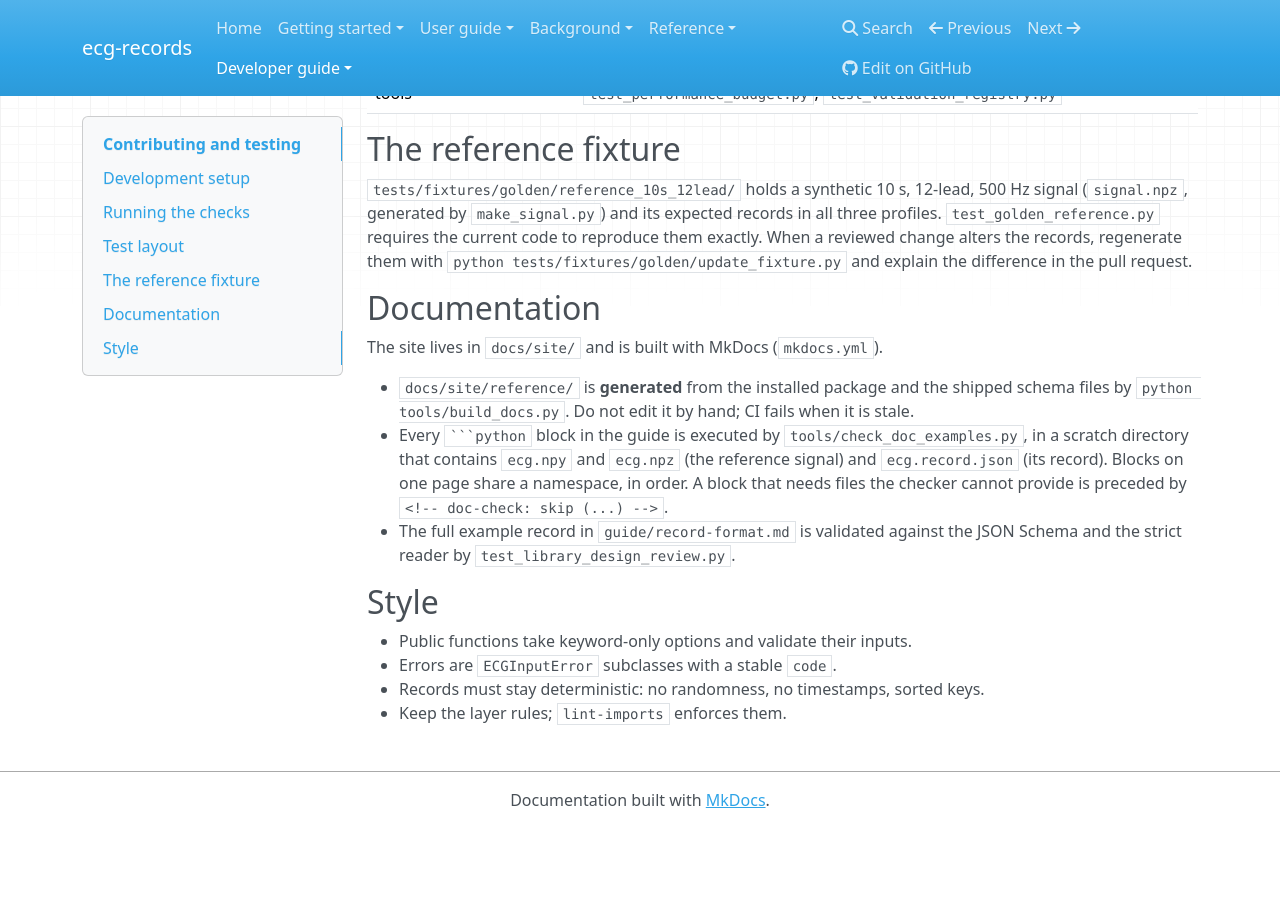
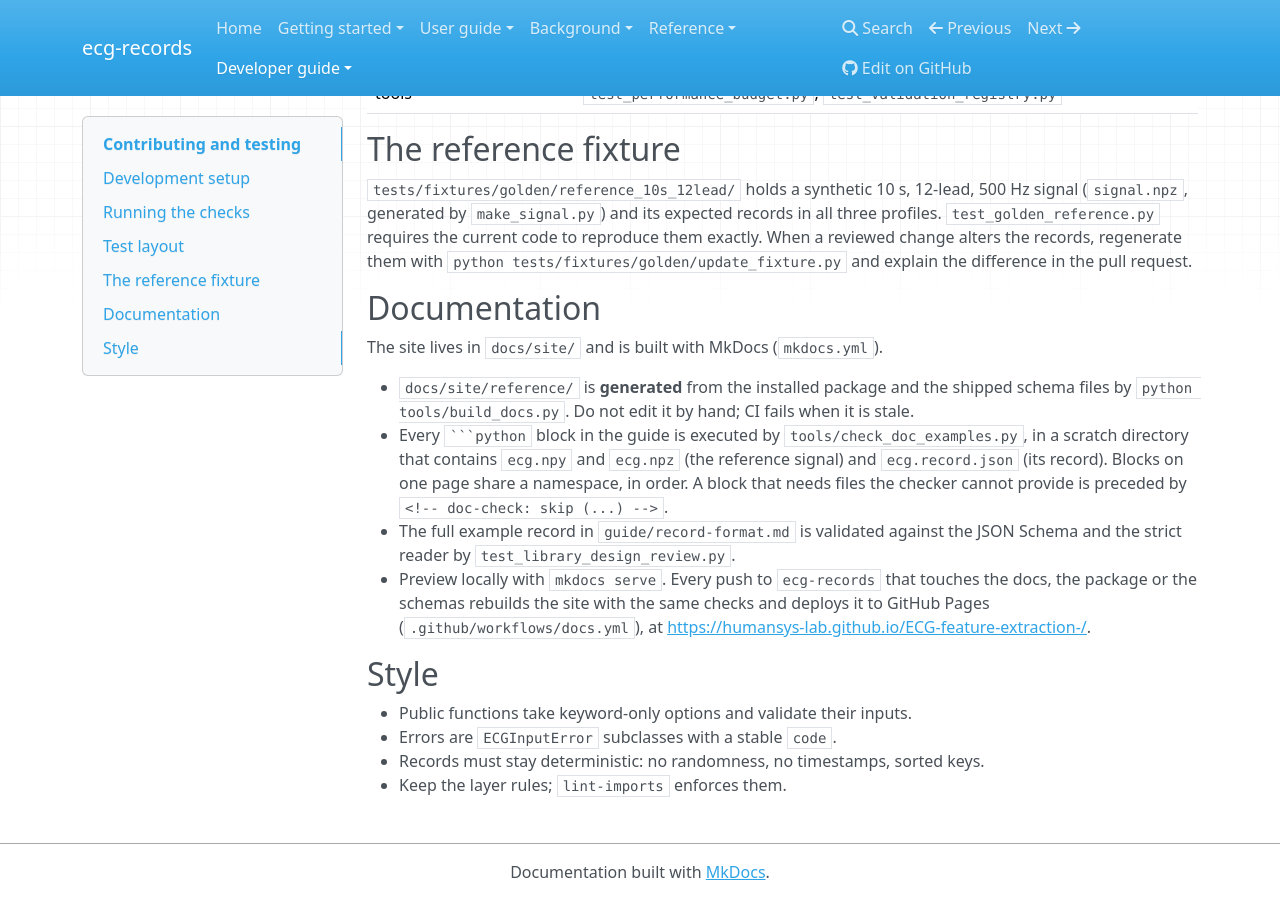
Before and after one commit to humansys-lab/ECG-feature-extraction-, an MkDocs documentation site: the page built from docs/site/development/contributing.md, in a window 1280 px wide and 900 px high, scrolled down 1571 px. Built offline with MkDocs 1.6.1, drawn with Linux system fonts in a browser that asks for light colours; nearby versions of some CDN libraries; before the commit the page ends 2399 px from its top, so only the background shows below that.

Commit message:
Publish the documentation to GitHub Pages
.github/workflows/docs.yml builds the MkDocs site with the same checks as CI
(generated reference pages current, all documentation examples run, strict
build) and deploys it with actions/deploy-pages to
https://humansys-lab.github.io/ECG-feature-extraction-/ on pushes to
ecg-records that touch the docs, package or schemas, or on demand.

Needs a one-time repository setup by an admin: Pages source 'GitHub
Actions', and the ecg-records branch allowed in the github-pages
environment.  mkdocs.yml gains site_url so canonical links and the 404 page
resolve under the repository sub-path.

Co-Authored-By: Claude Opus 5.5 (1M context) <noreply@anthropic.com>

```diff
--- a/docs/site/development/contributing.md
+++ b/docs/site/development/contributing.md
@@ -79,6 +79,10 @@ The site lives in `docs/site/` and is built with MkDocs (`mkdocs.yml`).
   checker cannot provide is preceded by `<!-- doc-check: skip (...) -->`.
 - The full example record in `guide/record-format.md` is validated against the
   JSON Schema and the strict reader by `test_library_design_review.py`.
+- Preview locally with `mkdocs serve`. Every push to `ecg-records` that touches
+  the docs, the package or the schemas rebuilds the site with the same checks
+  and deploys it to GitHub Pages (`.github/workflows/docs.yml`), at
+  <https://humansys-lab.github.io/ECG-feature-extraction-/>.
 
 ## Style
 
--- a/mkdocs.yml
+++ b/mkdocs.yml
@@ -1,7 +1,9 @@
-# Documentation site: `mkdocs build --strict` (output in build/site).
+# Documentation site: `mkdocs build --strict` (output in build/site), published to
+# GitHub Pages by .github/workflows/docs.yml.
 # Reference pages are generated by `python tools/build_docs.py` (`--check` in CI),
 # and every Python example is executed by `python tools/check_doc_examples.py`.
 site_name: ecg-records
+site_url: https://humansys-lab.github.io/ECG-feature-extraction-/
 site_description: Versioned ECG Record extraction, measurement and plotting (research and engineering software; not a medical device)
 repo_url: https://github.com/humansys-lab/ECG-feature-extraction-
 edit_uri: blob/ecg-records/docs/site/
```
Also changed, not shown: README.md (+5 -2 lines), 1 other file.
